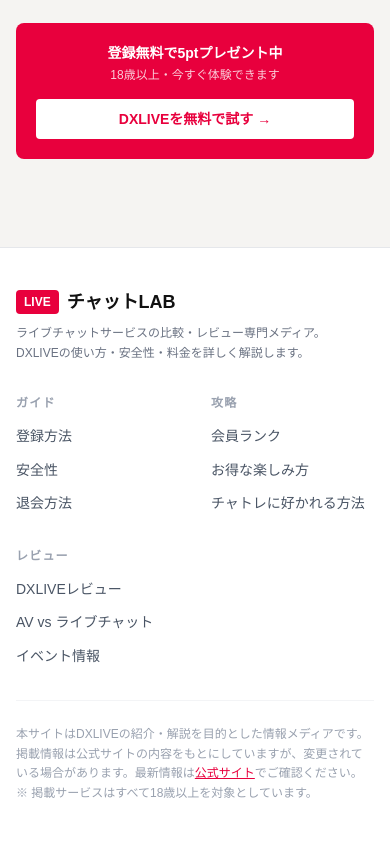
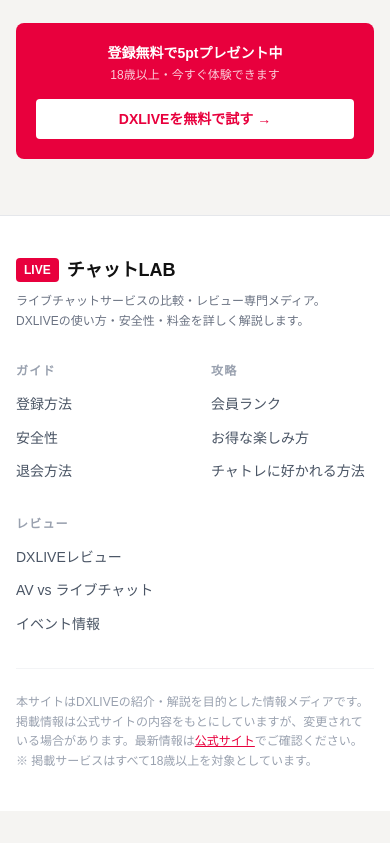
Before and after one commit to satomiyu2413/dxlive-media, a Next.js app: page / in a window 390 px wide. Shown: the part 2671-3514 px from the top of the page. After the commit the page ends 3482 px from the top, so only its background shows below. Built offline with nearby package versions, Linux system fonts and the light colour scheme.

Commit message:
reduce footer top margin on mobile

```diff
--- a/components/Footer.tsx
+++ b/components/Footer.tsx
@@ -2,7 +2,7 @@
 
 export default function Footer() {
   return (
-    <footer className="bg-white border-t border-gray-200 mt-16">
+    <footer className="bg-white border-t border-gray-200 mt-8 md:mt-16">
       <div className="max-w-5xl mx-auto px-4 py-10">
         <div className="flex flex-col md:flex-row justify-between gap-8 mb-8">
           <div>
```
